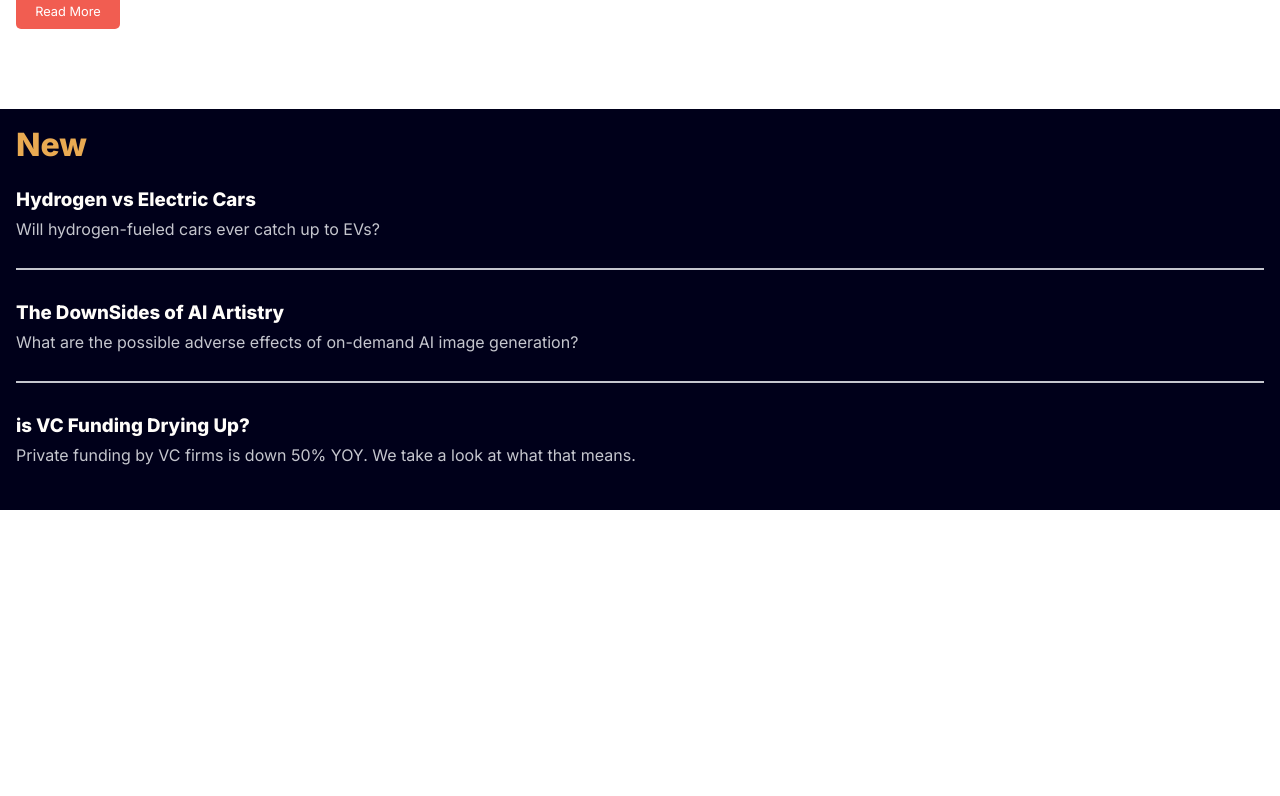
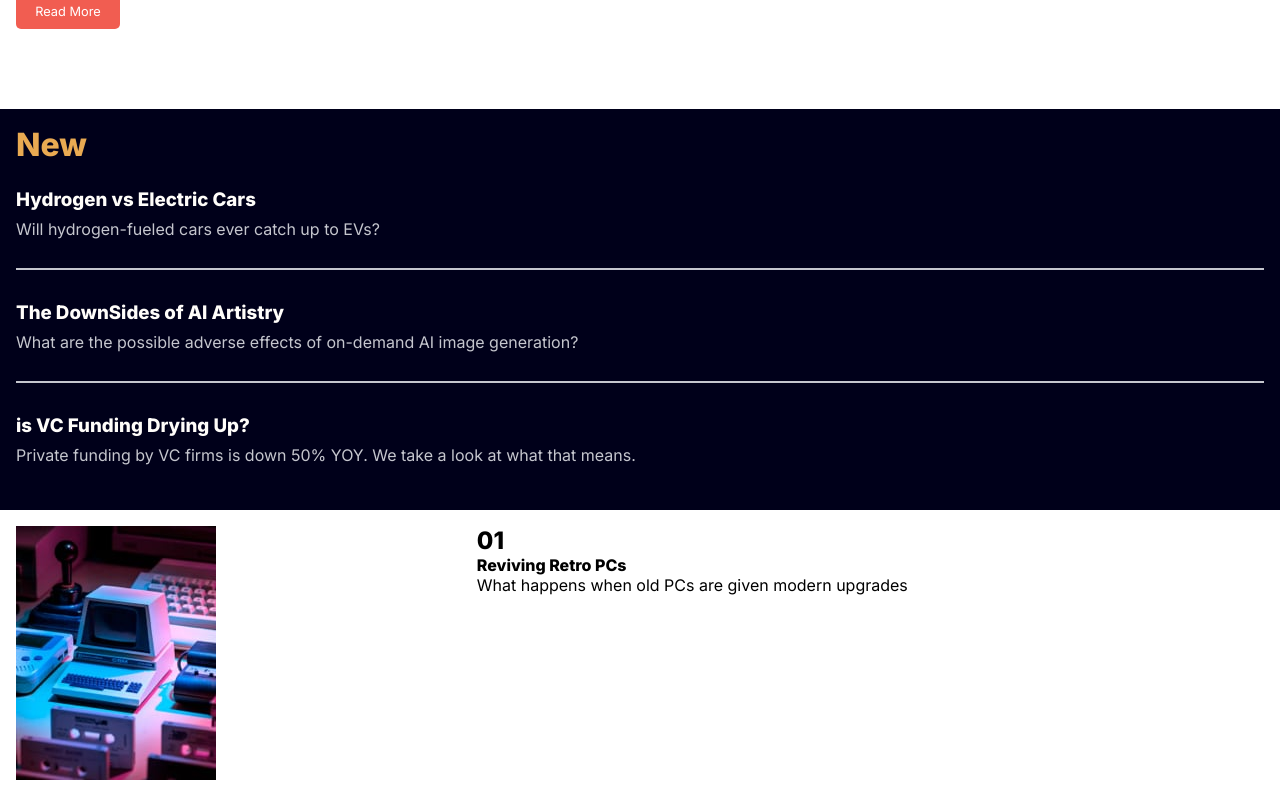
Before and after one commit to sammyodiagbe/news-homepage, a React (Create React App) app: page / in a window 1280 px wide. Shown: the part 806-1602 px from the top of the page. Before the commit the page ends 1316 px from the top, so only its background shows below. Built offline with nearby package versions, Linux system fonts and the light colour scheme.

Commit message:
working on styles

```diff
--- a/src/App.js
+++ b/src/App.js
@@ -2,6 +2,7 @@ import { useState } from "react";
 import Logo from "./components/logo";
 import MenuIcon from "./components/menuIcon";
 import mobileImage from "./assets/images/image-web-3-mobile.jpg";
+import retroPc from "./assets/images/image-retro-pcs.jpg";
 
 function App() {
   const [showNavigation, setShowNavigation] = useState(false);
@@ -79,7 +80,16 @@ function App() {
             </div>
           </aside>
         </section>
-        <section className="top-news"></section>
+        <section className="top-news">
+          <div className="news">
+            <img src={retroPc} alt="Reviving Retro PCs" />
+            <div className="write-up">
+              <h1 className="number">01</h1>
+              <h4>Reviving Retro PCs</h4>
+              <p>What happens when old PCs are given modern upgrades</p>
+            </div>
+          </div>
+        </section>
       </main>
     </>
   );
--- a/src/styles/index.css
+++ b/src/styles/index.css
@@ -126,4 +126,21 @@ html main.main section.head aside.right-aside-new hr {
   margin-bottom: 31px;
   border: 0.0002px solid #c5c6ce;
 }
+
+body main.main section.top-news,
+html main.main section.top-news {
+  display: -ms-grid;
+  display: grid;
+  padding: 1em;
+}
+
+body main.main section.top-news div.news,
+html main.main section.top-news div.news {
+  display: -ms-grid;
+  display: grid;
+  -webkit-column-gap: 24px;
+          column-gap: 24px;
+  -ms-grid-columns: 35% 1fr;
+      grid-template-columns: 35% 1fr;
+}
 /*# sourceMappingURL=index.css.map */
--- a/src/styles/index.scss
+++ b/src/styles/index.scss
@@ -105,5 +105,15 @@ html {
         }
       }
     }
+
+    section.top-news {
+      display: grid;
+      padding: $padding;
+      div.news {
+        display: grid;
+        column-gap: 24px;
+        grid-template-columns: 35% 1fr;
+      }
+    }
   }
 }
```
Also changed, not shown: 1 other file (tests, documents, lock files or other folders).
